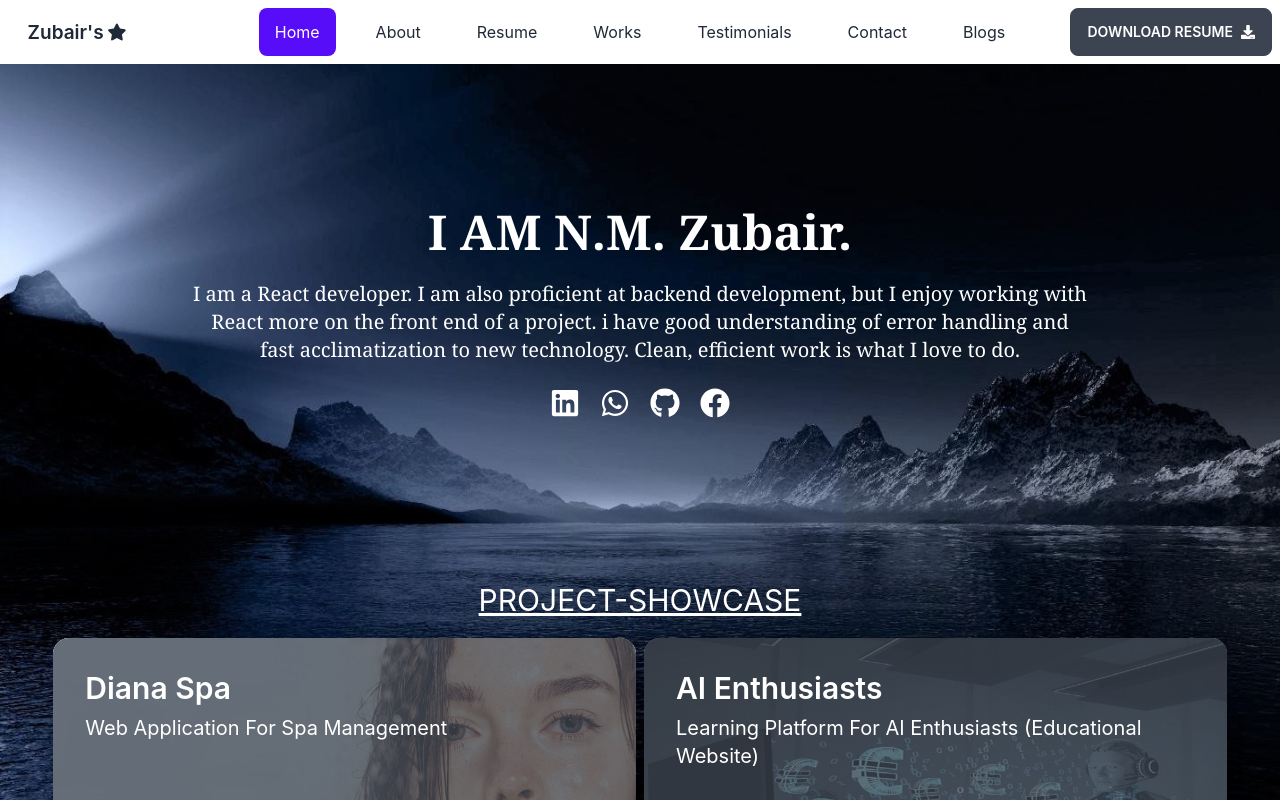
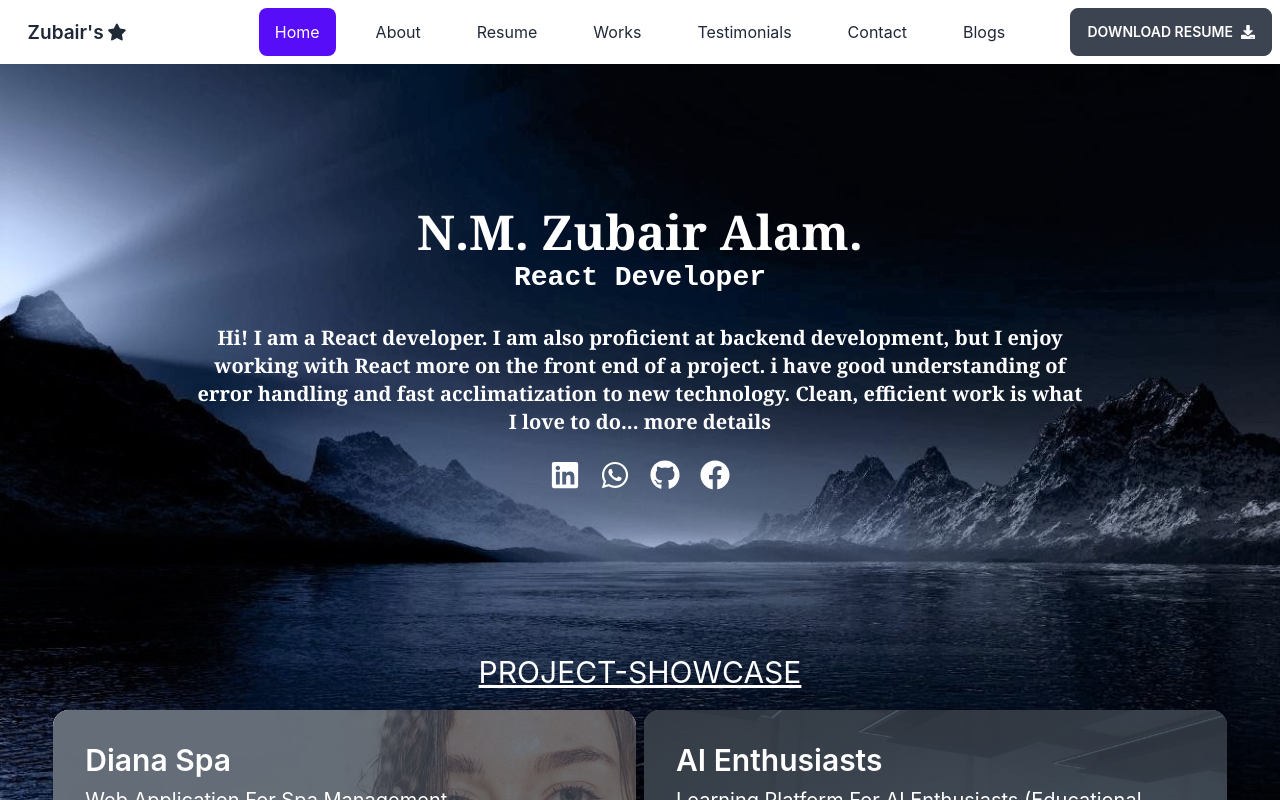
Before and after one commit to codex-zubair/my-portfolio, a React (Create React App) app: page / in a window 1280 px wide. Shown: the top 800 px of the page. Built offline with nearby package versions, Linux system fonts and the light colour scheme.

Commit message:
fixed banner

```diff
--- /dev/null
+++ b/src/Componets/Banner/Banner.css
@@ -0,0 +1,14 @@
+
+.typing-demo {
+    animation: animated-text 2s steps(30, end) 1s 1 normal both;
+    white-space: nowrap;
+    overflow: hidden;
+    font-family: 'Source Code Pro', monospace;
+    font-size: 28px;
+    color: rgb(255, 255, 255);
+}
+
+@keyframes animated-text{
+    from{width: 0;}
+    to{width: 472px;}
+  }
--- a/src/Componets/Banner/Banner.js
+++ b/src/Componets/Banner/Banner.js
@@ -1,13 +1,21 @@
 import React from 'react';
 import { FaFacebook, FaGithub, FaLinkedin, FaWhatsapp } from 'react-icons/fa';
+import { NavLink } from 'react-router-dom';
+import '../Banner/Banner.css';
 
 
 const Banner = () => {
     return (
         <section className='mx-2 lg:mx-20 my-10 lg:my-36 flex items-center flex-col text-white'>
-            <h1 className='text-2xl justify-center lg:text-5xl font-serif font-semibold'>I AM N.M. Zubair.</h1>
-            <p className='lg:text-xl my-6 text-center font-serif max-w-4xl'>I am a React developer. I am also proficient at backend development, but I enjoy working with React more on the front end of a project.
-                i have good understanding of error handling and fast acclimatization to new technology. Clean, efficient work is what I love to do.</p>
+            <h1 className='text-2xl justify-center lg:text-5xl font-serif font-semibold'>N.M. Zubair Alam.</h1>
+            <div>
+            <p className='lg:text-xl my-2 text-center font-serif max-w-4xl font-semibold typing-demo'>React Developer</p>
+            </div>
+            <p className='lg:text-xl my-6 text-center font-serif max-w-4xl font-semibold'>Hi! I am a React developer. I am also proficient at backend development, but I enjoy working with React more on the front end of a project.
+                i have good understanding of error handling and fast acclimatization to new technology. Clean, efficient work is what I love to do...
+            <NavLink to={'/about'}>  more details</NavLink></p>
+
+
 
 
             <div className='flex gap-5'>
@@ -17,6 +25,7 @@ const Banner = () => {
                 <a href='https://github.com/codingwithrock' target="_blank"><FaGithub className='text-3xl' /></a>
                 <a href='https://www.facebook.com/Zubayeralaam/' target="_blank"><FaFacebook className='text-3xl' /></a>
             </div>
+
         </section>
     );
 };
```
